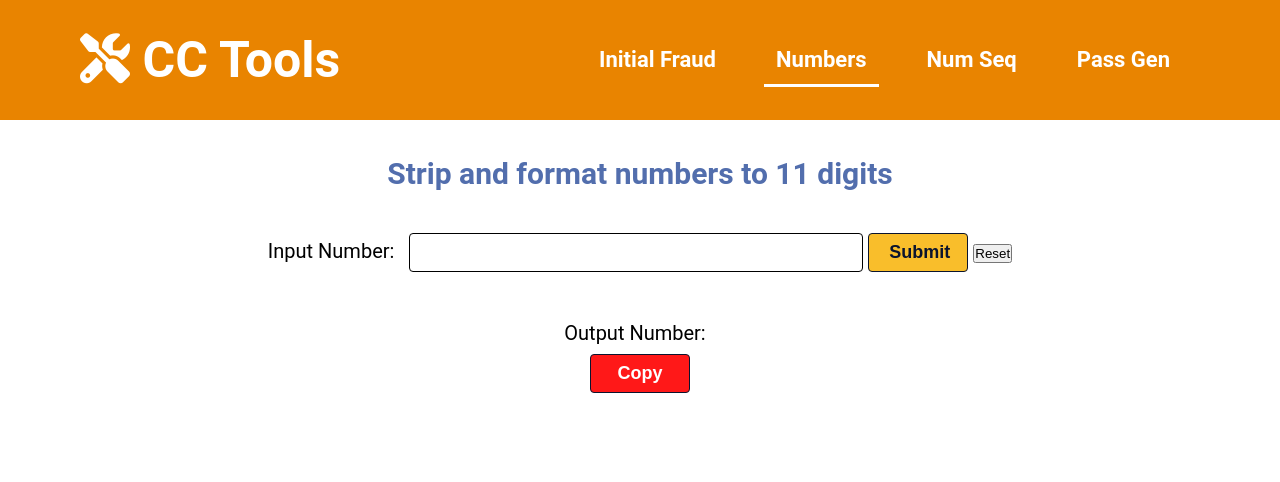
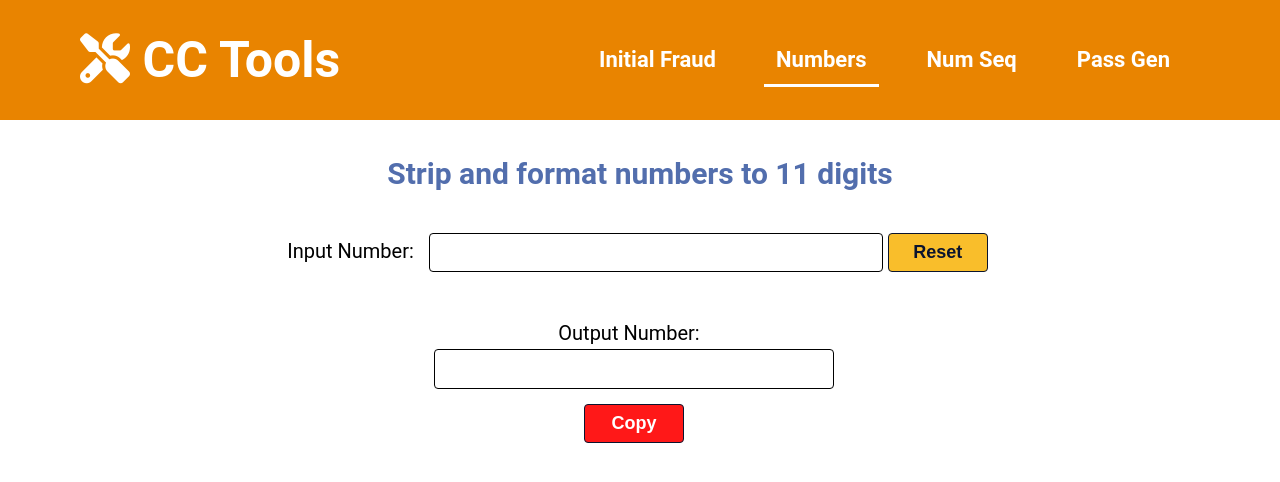
Before and after one commit to MelvinPeepers/tools, a React (Create React App) app in the folder my-app/: page /numbers in a window 1280 px wide. Shown: the top 482 px of the page. Built offline with nearby package versions, Linux system fonts and the light colour scheme.

Commit message:
Copy works

```diff
--- a/my-app/src/components/pages/numbers/Numbers.css
+++ b/my-app/src/components/pages/numbers/Numbers.css
@@ -232,7 +232,7 @@ form {
 
 .list-output {
   padding-top: 20px;
-  margin-right: 12codpx;
+  margin-right: 12px;
 }
 
 .input,
@@ -247,3 +247,9 @@ form {
   font-size: 2rem;
   margin-right: 10px;
 }
+
+.output {
+  width: 400px;
+  padding-bottom: 30px;
+  margin: 0 auto 10px;
+}
--- a/my-app/src/components/pages/numbers/Numbers.js
+++ b/my-app/src/components/pages/numbers/Numbers.js
@@ -13,6 +13,16 @@ const Numbers = () => {
   const reset = () => {
     setInputValue("");
   }
+
+  const handleCopy = () => {
+    let copyText = document.getElementById("text-input")
+    copyText.select()
+    copyText.setSelectionRange(0, 9999)
+    document.execCommand("copy")
+    alert(`Email copied: ${copyText.value} `)
+
+  }
+
 
   return (
     <Fragment>
@@ -30,13 +40,13 @@ const Numbers = () => {
                   value={inputValue}
                   onChange={changeInput}
                 />
-                <button className="form-input form-btn" type="submit">Submit</button>
-                <button id="resetInput" onClick={reset}>Reset</button>
+                {/*<button className="form-input form-btn" type="submit">Submit</button>*/}
+                <button className="form-input form-btn" id="resetInput" onClick={reset}>Reset</button>
               </li>
               <li className="list-output">
-                <div className='label'>Output Number: {inputValue}</div>
-
-                <button className="form-output form-btn">Copy</button>
+                <div className='label'>Output Number:</div>
+                <div className='label output list-output'>{inputValue}</div>
+                <button className="form-output form-btn" onClick={handleCopy}>Copy</button>
               </li>
             </ul>
           </form>
```
Also changed, not shown: 1 other file (tests, documents, lock files or other folders).
